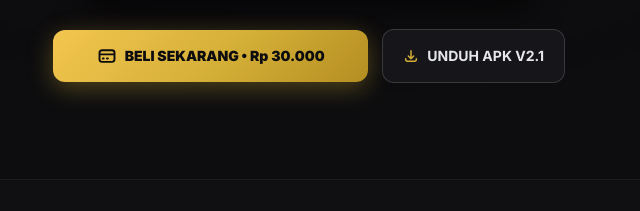
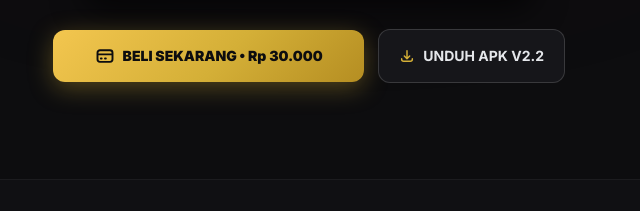
Before and after one commit to elstore397-sudo/Sonavic-downdload, a plain HTML site: page index.html in a window 1280 px wide. Shown: the part 589-800 px from the top of the page, 331-971 px from the left. Drawn offline with nearby package versions, Linux system fonts and the light colour scheme.

Commit message:
Update index.html

```diff
--- a/index.html
+++ b/index.html
@@ -162,7 +162,7 @@
           <svg class="w-4 h-4 text-gold shrink-0" fill="none" stroke="currentColor" stroke-width="2.2" viewBox="0 0 24 24">
             <path stroke-linecap="round" stroke-linejoin="round" d="M4 16v1a3 3 0 003 3h10a3 3 0 003-3v-1m-4-4l-4 4m0 0l-4-4m4 4V4"/>
           </svg>
-          <span>UNDUH APK V2.1</span>
+          <span>UNDUH APK V2.2</span>
         </a>
       </div>
     </div>
```
